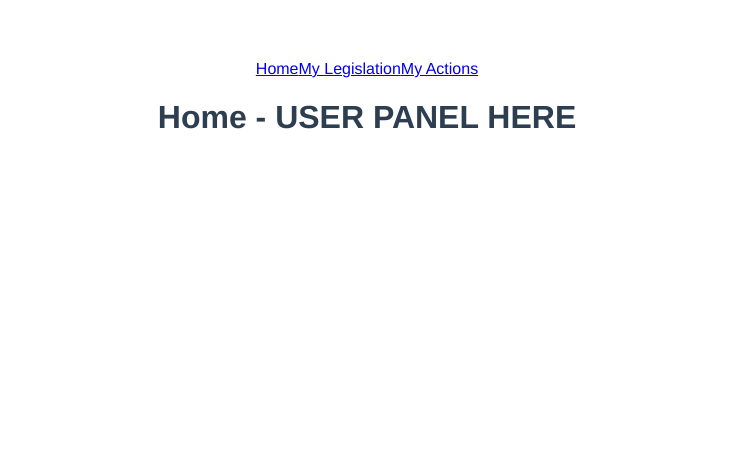
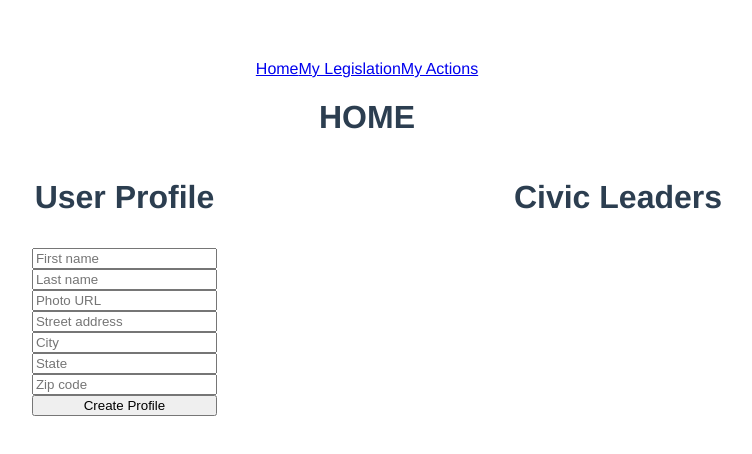
Before and after one commit to therealmikenew/my-so-called-civic-life, a Vue app in the folder my-so-called-civic-life/: page / in a window 1280 px wide. Shown: the top 454 px of the page, without its empty margins (273-1025 px from the left). Built offline with nearby package versions, Linux system fonts and the light colour scheme.

Commit message:
create Form.vue

```diff
--- a/my-so-called-civic-life/package.json
+++ b/my-so-called-civic-life/package.json
@@ -8,6 +8,7 @@
     "lint": "vue-cli-service lint"
   },
   "dependencies": {
+    "axios": "^0.25.0",
     "core-js": "^3.6.5",
     "vue": "^2.6.14",
     "vue-router": "^3.5.3"
--- /dev/null
+++ b/my-so-called-civic-life/src/components/CivicLeaders.vue
@@ -0,0 +1,10 @@
+<template>
+    <h1>Civic Leaders</h1>
+</template>
+
+<script>
+
+export default {
+    name: 'CivicLeaders'
+}
+</script>
--- /dev/null
+++ b/my-so-called-civic-life/src/components/Form.vue
@@ -0,0 +1,69 @@
+<template>
+    <div>
+        <div class='form-container'>
+            <form class='form' v-on:submit.prevent='handleSubmit'>
+                <input  @input="handleFormChange($event)" type="text" placeholder="First name"
+                :value="first_name"
+                name="first_name"/>
+                <input   @input="handleFormChange($event)" type="text" placeholder="Last name"
+                :value="last_name"
+                name="last_name"/>
+                <input  @input="handleFormChange($event)" type="text" placeholder="Photo URL"
+                :value="profile_URL"
+                name="profile_URL"/>
+                <input  @input="handleFormChange($event)" type="text" placeholder="Street address"
+                :value="street_address"
+                name="street_address"/>
+                <input   @input="handleFormChange($event)" type="text" placeholder="City"
+                :value="city"
+                name="city"/>
+                <input  @input="handleFormChange($event)" type="text" placeholder="State"
+                :value="state"
+                name="state"/>
+                <input  @input="handleFormChange($event)" type="number" placeholder="Zip code"
+                :value="zip_code"
+                name="zip_code"/>
+                <button >Create Profile</button>
+            </form>
+        </div>
+    </div>
+</template>
+
+<script>
+
+export default {
+    name: 'Form',
+    props: {
+        first_name: String,
+        last_name: String,
+        profile_URL: String,
+        street_address: String,
+        city: String,
+        state: String,
+        zip_code: Number
+    },
+    methods: {
+        handleFormChange(e){
+            this.$emit('handleFormChange', e.target.name, e.target.value)
+        },
+        handleSubmit(e) {
+            e.preventDefault()
+            this.$emit('handleSubmit')
+        }
+    }
+
+}
+</script>
+
+
+<style scoped>
+
+.form {
+    display: grid;
+    grid-template-columns: 1fr;
+    margin: 10px;
+    padding: 10px;
+
+}
+
+</style>
--- a/my-so-called-civic-life/src/components/Home.vue
+++ b/my-so-called-civic-life/src/components/Home.vue
@@ -1,10 +1,41 @@
 <template>
-    <h1>Home - USER PANEL HERE</h1>
+
+<div >
+     <h1>HOME</h1>
+
+     <div class="container">
+         <UserProfile/>
+        <CivicLeaders/>
+     </div>
+
+</div>
+
+
+
+
+
+
 </template>
 
 <script>
+import UserProfile from './UserProfile.vue'
+import CivicLeaders from './CivicLeaders.vue'
 
 export default {
-    name: 'Home'
+    name: 'Home',
+    components: {
+        UserProfile,
+        CivicLeaders
+    }
 }
 </script>
+
+<style scoped>
+
+.container {
+    display: flex;
+    justify-content: space-evenly;
+}
+
+
+</style>
--- /dev/null
+++ b/my-so-called-civic-life/src/components/UserProfile.vue
@@ -0,0 +1,48 @@
+<template>
+    <div>
+        <h1>User Profile</h1>
+        <Form :first_name="first_name" :last_name="last_name" :profile_URL="profile_URL" :street_address="street_address" :city="city" :state="state" :zip_code="zip_code" @handleFormChange="handleFormChange" @handleSubmit="handleSubmit"/>
+    </div>
+</template>
+
+<script>
+import Form from './Form.vue'
+import axios from 'axios'
+export default {
+    name: 'UserProfile',
+    components: {
+        Form
+    },
+    data: ()=> ({
+        first_name: '',
+        last_name: '',
+        profile_URL: '',
+        street_address: '',
+        city: '',
+        state: '',
+        zip_code: null
+
+    }),
+    methods: {
+        handleFormChange(name, value) {
+            this[name] = value
+        },
+        handleSubmit() {
+            this.createUser()
+        },
+        async createUser() {
+            await axios.post('http://localhost:8000/user/', {
+                first_name: this.first_name,
+                last_name: this.last_name,
+                profile_URL: this.profile_URL,
+                street_address: this.street_address,
+                city: this.city,
+                state: this.state,
+                zip_code: parseInt(this.zip_code)
+            })
+        }
+
+
+    }
+}
+</script>
```
Also changed, not shown: 1 other file (tests, documents, lock files or other folders).
